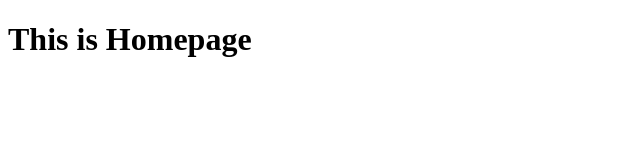
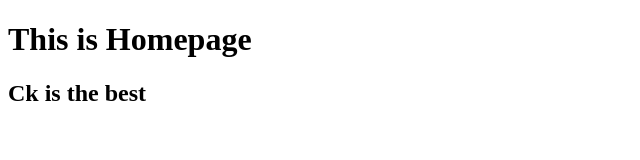
Before and after one commit to shehandilusanka97/git-practice, a plain HTML site: page index.html in a window 1280 px wide. Shown: the whole page, without its empty margins (0-640 px from the left). Drawn offline with Linux system fonts and the light colour scheme.

Commit message:
index change

```diff
--- a/index.html
+++ b/index.html
@@ -7,5 +7,6 @@
 </head>
 <body>
     <h1>This is Homepage</h1>
+    <h2>Ck is the best</h2>
 </body>
 </html>
```
